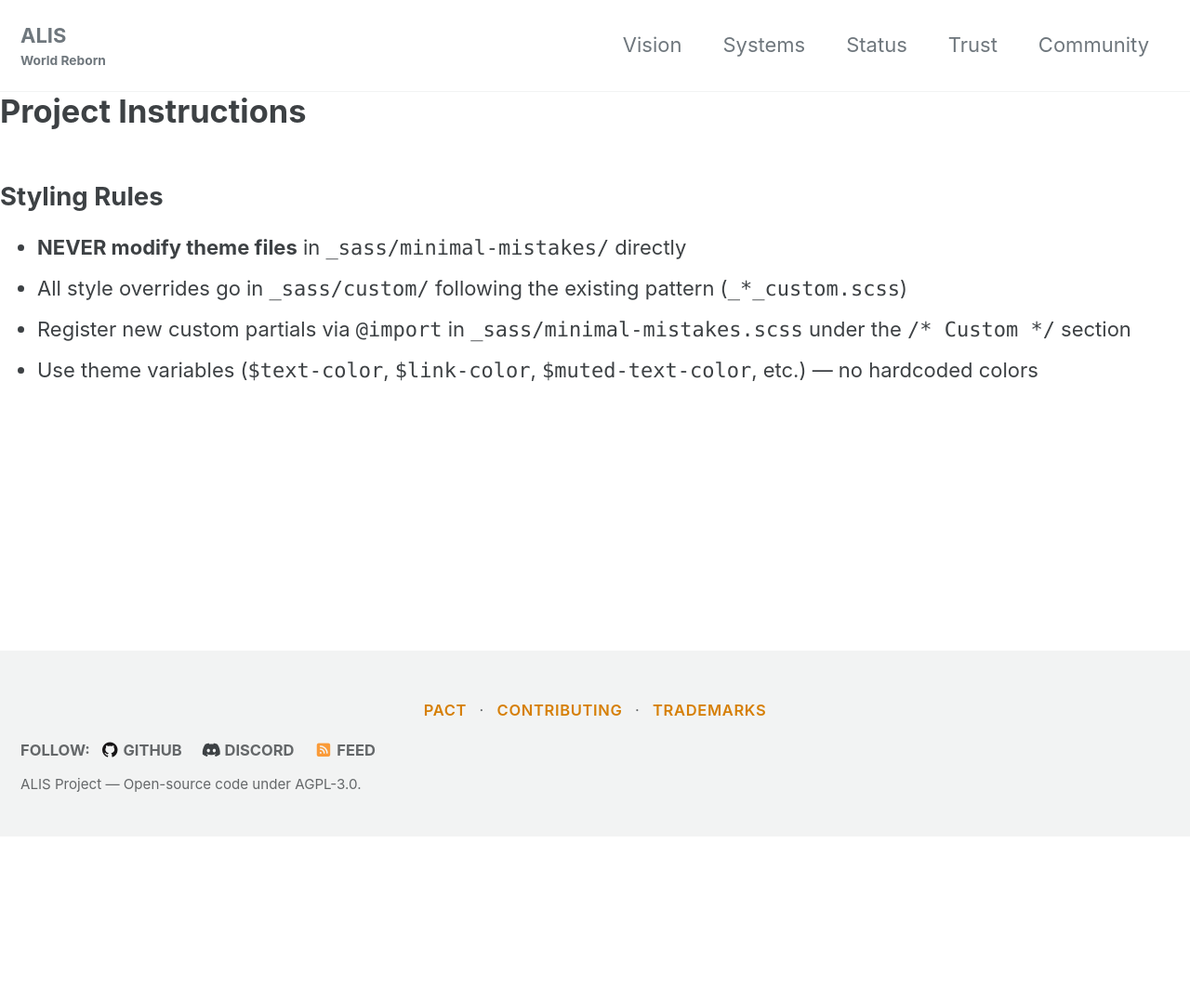
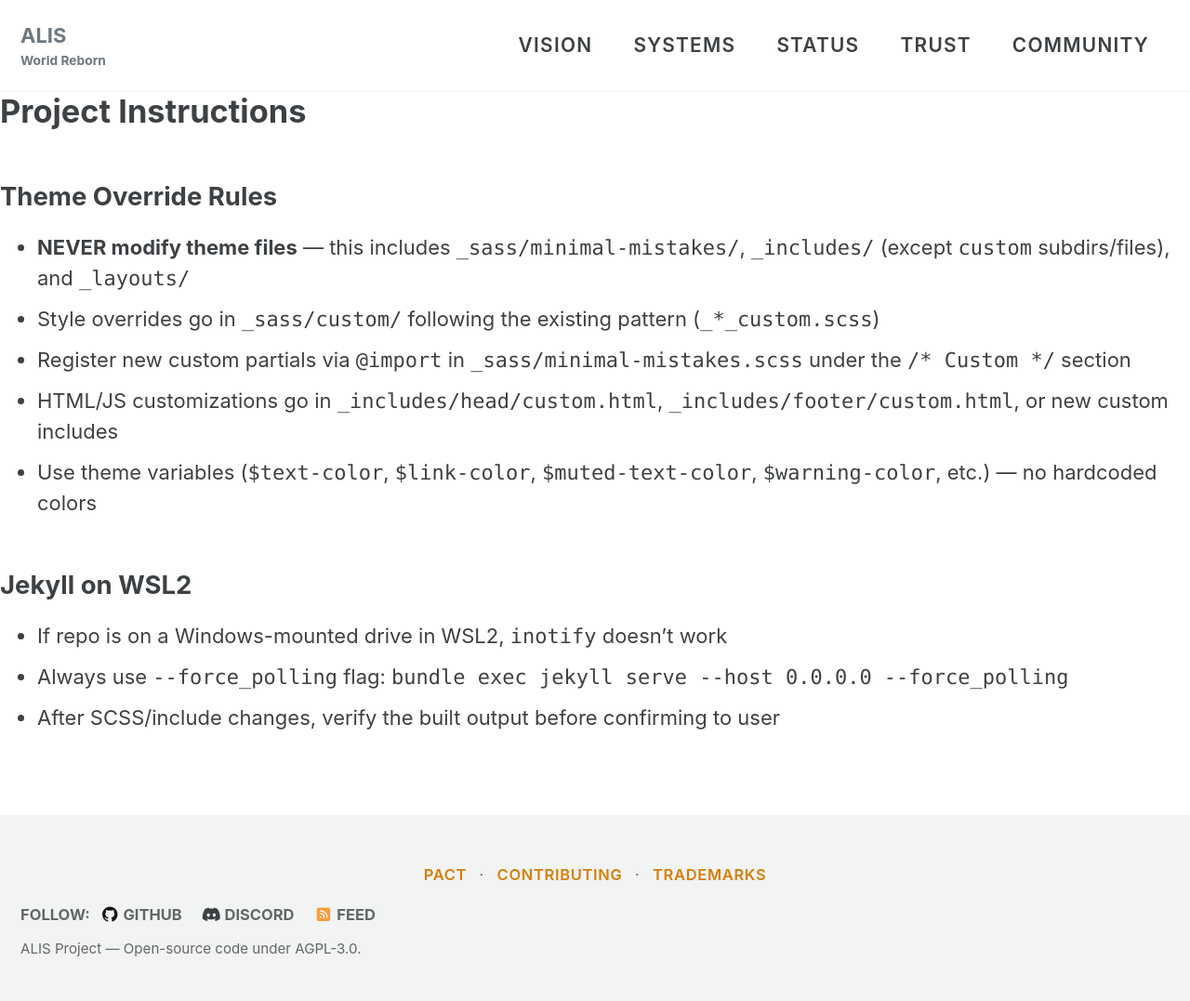
Before and after one commit to fallintodusk/fallintodusk.github.io, a Jekyll site: the page built from AGENTS.md, in a window 1280 px wide. Shown: the whole page at 93% size. Built offline with Jekyll 4.4.1, drawn with Linux system fonts in a browser that asks for light colours; cached includes are drawn as plain includes; our own code applies the rules of GitHub Pages for plain Markdown files; before the commit the page ends 900 px from its top, so only the background shows below that.

Commit message:
style(navigation): Add navigation link styling and hover effect
This commit adds styling to navigation links with proper text color and font weight, along with a hover effect that changes the color to warning color. It also cleans up commented code in the navigation styling section.

```diff
--- a/AGENTS.md
+++ b/AGENTS.md
@@ -1,8 +1,15 @@
 # Project Instructions
 
-## Styling Rules
+## Theme Override Rules
 
-- **NEVER modify theme files** in `_sass/minimal-mistakes/` directly
-- All style overrides go in `_sass/custom/` following the existing pattern (`_*_custom.scss`)
+- **NEVER modify theme files** — this includes `_sass/minimal-mistakes/`, `_includes/` (except `custom` subdirs/files), and `_layouts/`
+- Style overrides go in `_sass/custom/` following the existing pattern (`_*_custom.scss`)
 - Register new custom partials via `@import` in `_sass/minimal-mistakes.scss` under the `/* Custom */` section
-- Use theme variables (`$text-color`, `$link-color`, `$muted-text-color`, etc.) — no hardcoded colors
+- HTML/JS customizations go in `_includes/head/custom.html`, `_includes/footer/custom.html`, or new custom includes
+- Use theme variables (`$text-color`, `$link-color`, `$muted-text-color`, `$warning-color`, etc.) — no hardcoded colors
+
+## Jekyll on WSL2
+
+- If repo is on a Windows-mounted drive in WSL2, `inotify` doesn't work
+- Always use `--force_polling` flag: `bundle exec jekyll serve --host 0.0.0.0 --force_polling`
+- After SCSS/include changes, verify the built output before confirming to user
--- a/_includes/head/custom.html
+++ b/_includes/head/custom.html
@@ -11,4 +11,16 @@
 
 <!-- insert favicons. use https://realfavicongenerator.net/ -->
 
+<!-- Active nav link highlight -->
+<script>
+document.addEventListener("DOMContentLoaded", function() {
+  var path = window.location.pathname;
+  document.querySelectorAll(".greedy-nav .visible-links a").forEach(function(link) {
+    if (link.getAttribute("href") === path) {
+      link.classList.add("active");
+    }
+  });
+});
+</script>
+
 <!-- end custom head snippets -->
--- a/_sass/custom/_navigation_custom.scss
+++ b/_sass/custom/_navigation_custom.scss
@@ -1,10 +1,37 @@
 .greedy-nav {
+  // Site title stays dominant
+  a.site-title {
+    font-weight: bold;
+    text-transform: none;
+    letter-spacing: normal;
+    font-size: 1em;
+  }
+
   .visible-links {
     a {
+      color: $text-color;
+      font-weight: 600;
+      text-transform: uppercase;
+      font-size: 0.95em;
+      letter-spacing: 0.06em;
+
+      &:hover {
+        color: $warning-color;
+      }
+
+      // Active page indicator
+      &.active {
+        color: $warning-color;
+
+        &:before {
+          -webkit-transform: scaleX(1);
+          -ms-transform: scaleX(1);
+          transform: scaleX(1);
+        }
+      }
+
       &:before {
-        //background: $primary-color;
-		//background: #FFCDB6;
-		background: $warning-color;
+        background: $warning-color;
       }
     }
   }
```
